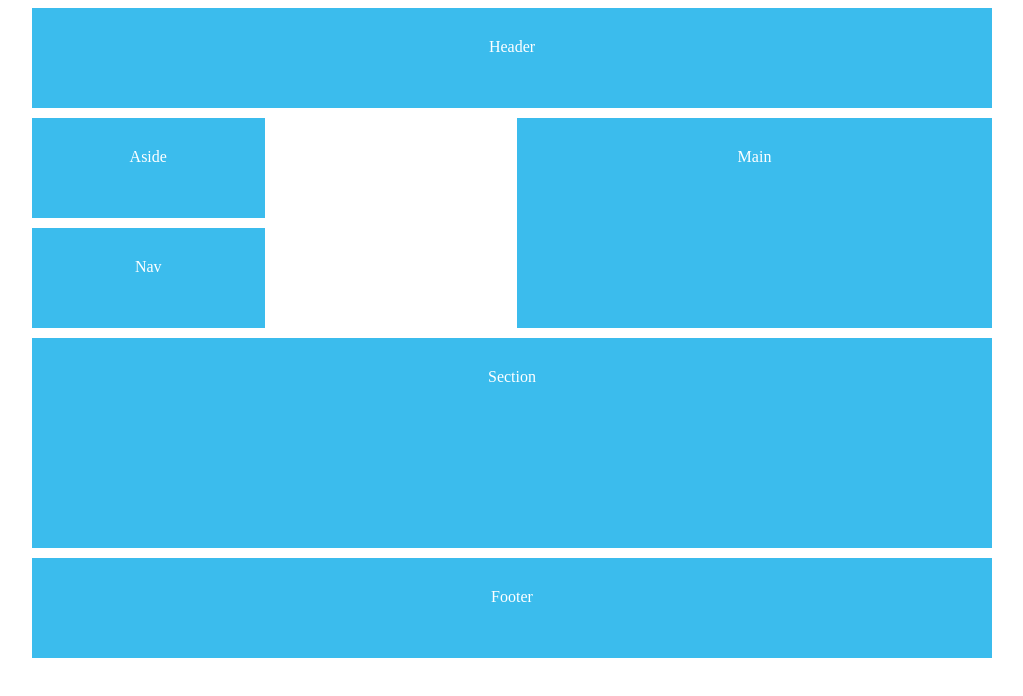
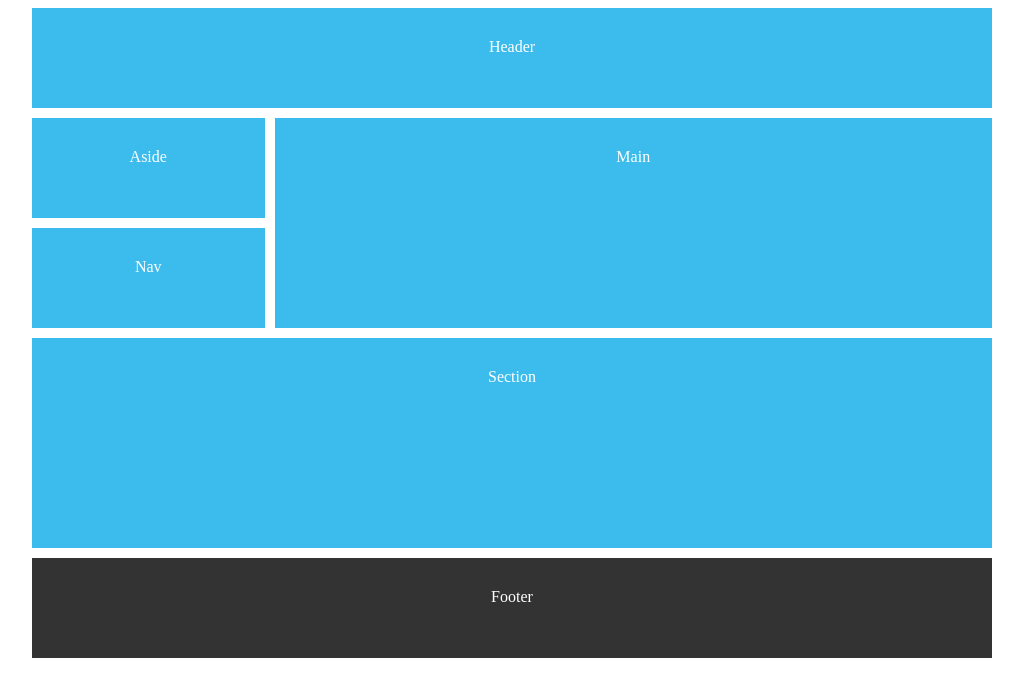
Before and after one commit to tomasz-belech/CSS-GriD, a plain HTML site: page index.html in a window 1280 px wide. Shown: the whole page, without its empty margins (128-1151 px from the left). Drawn offline with Linux system fonts and the light colour scheme.

Commit message:
Responsive grid example

```diff
--- a/index.html
+++ b/index.html
@@ -17,11 +17,30 @@
             margin: 0 auto;
             grid-template-areas:
                 "header header header header"
-                "aside . main main"
-                "nav . main main"
+                "footer footer footer footer"
+                "main main main main"
+                "main main main main"
+                "aside aside nav nav"
+                "section section section section"
+                "section section section section";
+        }
+        /* desktop grid */
+        @media screen and (min-width: 760px){
+    		#content{
+    			display: grid;
+    			grid-template-columns: repeat(4, 1fr);
+    			grid-auto-rows: minmax(100px, auto);
+    			grid-gap: 10px;
+    			max-width: 960px;
+    			margin: 0 auto;
+                grid-template-areas:
+                    "header header header header"
+                    "aside main main main"
+                    "nav main main main"
                     "section section section section"
                     "section section section section"
                     "footer footer footer footer";
+    		}
         }
 		#content > *{
 			background: #3bbced;
@@ -44,6 +63,7 @@
         }
         footer{
             grid-area: footer;
+            background: #333 !important;
         }
 	</style>
 </head>
```
Lines whose indentation alone changed are shown as unchanged.
